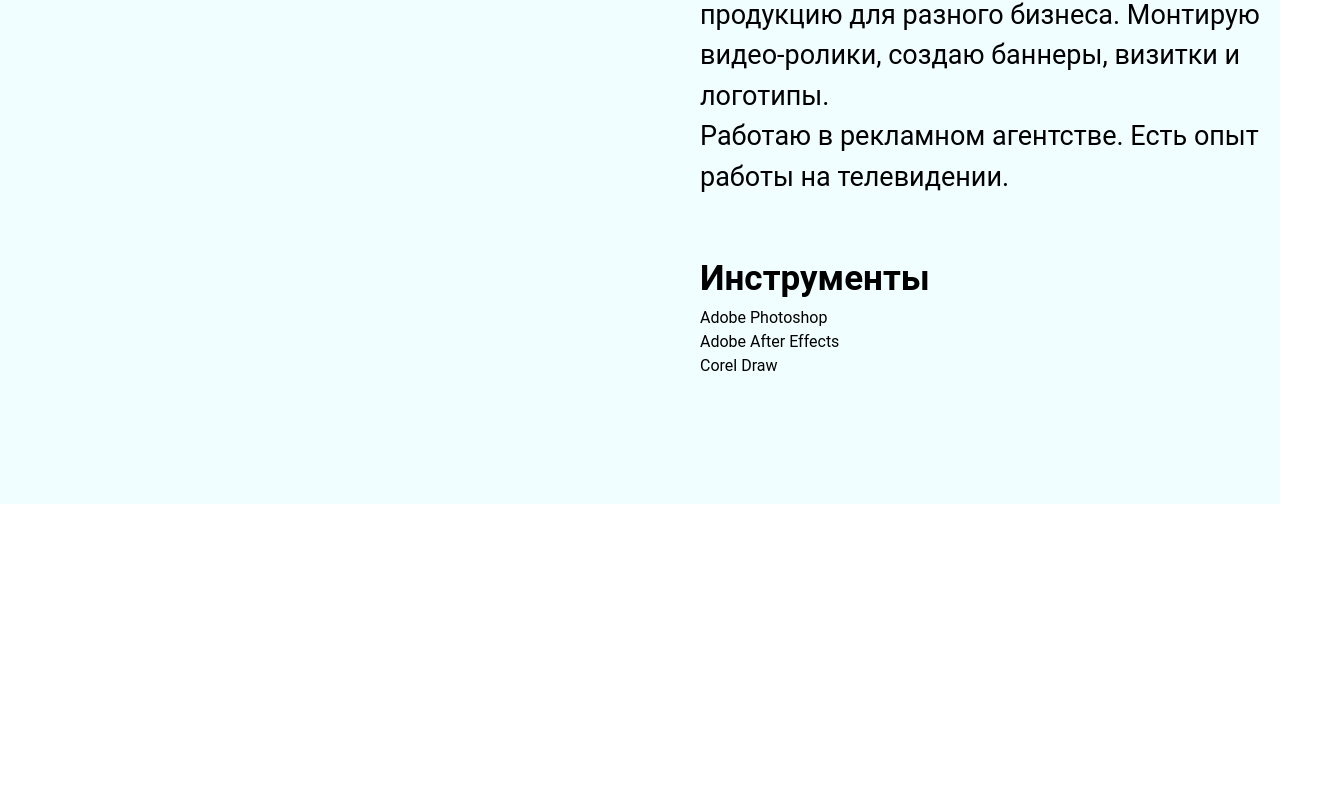
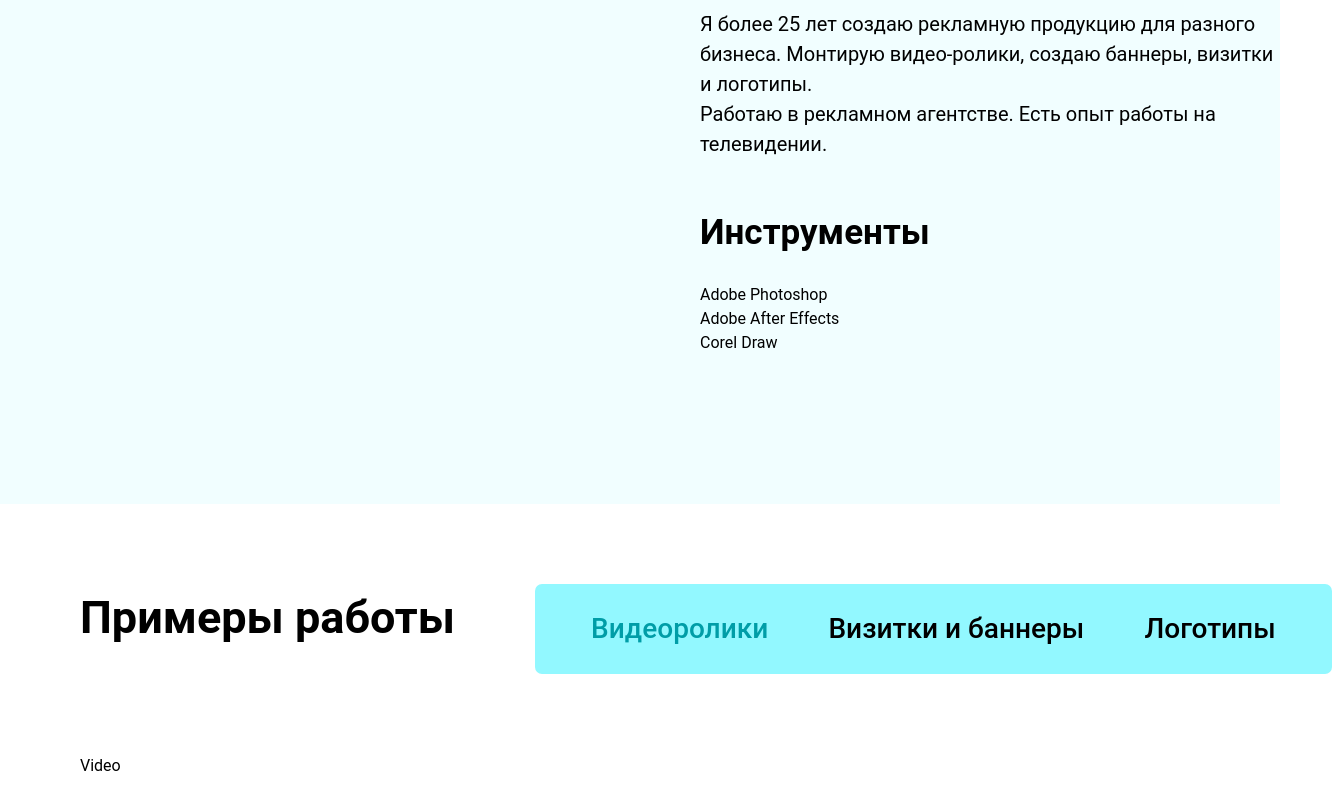
Before and after one commit to Loksli17/mother-portfolio, a Nuxt app: page / in a window 1280 px wide. Shown: the part 1424-2234 px from the top of the page, 1332 px wide, since content can reach past the window. Before the commit the page ends 1928 px from the top, so only its background shows below. Built offline with nearby package versions, Linux system fonts and the light colour scheme.

Commit message:
progress

```diff
--- /dev/null
+++ b/components/example/BannerWrapper.vue
@@ -0,0 +1,7 @@
+
+
+<template>
+
+    Banner
+
+</template>
--- /dev/null
+++ b/components/example/LogoWrapper.vue
@@ -0,0 +1,7 @@
+
+
+<template>
+
+    Logo
+
+</template>
--- /dev/null
+++ b/components/example/Tab.vue
@@ -0,0 +1,22 @@
+
+<script setup lang="ts">
+
+    const props = defineProps<{
+        text     : string,
+        activeTab: TabType,
+        tabType  : TabType,
+    }>();
+
+</script>
+
+
+<template>
+
+    <div
+        class=" text-[28px] cursor-pointer font-medium"
+        :class="{'text-[#009DA7]': activeTab == tabType}"
+    >
+        {{ text }}
+    </div>
+
+</template>
--- /dev/null
+++ b/components/example/VideoWrapper.vue
@@ -0,0 +1,7 @@
+
+
+<template>
+
+    Video
+
+</template>
--- /dev/null
+++ b/components/global/H2.vue
@@ -0,0 +1,25 @@
+
+
+<script setup lang="ts">
+
+    const props = defineProps<{
+        text: string,
+    }>();
+
+</script>
+
+
+<template>
+
+    <h2 class="
+        font-bold
+        text-[54px]
+
+        w-1280:text-[45px]
+        w-1024:text-[35px]
+        w-640:text-[30px]
+    ">
+        {{ text }}
+    </h2>
+
+</template>
--- a/components/landing/About.vue
+++ b/components/landing/About.vue
@@ -1,5 +1,7 @@
 
 <script setup lang="ts">
+
+    import H2 from '../global/H2.vue';
 
     interface ITool
     {
@@ -36,6 +38,8 @@
         grid
         grid-cols-[1040px_1fr]
         min-h-screen
+        pt-[40px]
+        box-border
 
         w-1750:grid-cols-[920px_1fr]
         w-1520:grid-cols-[820px_1fr]
@@ -56,28 +60,20 @@
         </div>
 
 
-        <div class="grid gap-14 w-1024:gap-10 w-640:gap-6 auto-rows-max content-center">
+        <div class="grid gap-12 w-1024:gap-10 w-640:gap-6 auto-rows-max content-center">
 
-            <h2 class="
-                font-bold
-                text-[54px]
-
-                w-1280:text-[45px]
-                w-1024:text-[35px]
-                w-640:text-[30px]
-            ">
-                Обо мне
-            </h2>
-
+            <H2 :text="'Обо мне'"></H2>
 
             <div class="
-                text-[30px]
+                text-[28px]
                 max-w-[630px]
 
                 w-1750:max-w-auto
-                w-1280:text-[27px]
-                w-1024:text-[22px]
-                w-640:text-[19px]
+
+                w-1750:text-[26px]
+                w-1520:text-[22px]
+                w-1280:text-[20px]
+                w-1024:text-[18px]
             ">
 
                 <p>
@@ -91,7 +87,7 @@
             </div>
 
 
-            <div>
+            <div class="grid gap-6 w-1024:gap-3">
 
                 <h2 class="
                     font-bold
@@ -104,9 +100,13 @@
                     Инструменты
                 </h2>
 
-                <div v-for="tool in tools">
+                <div>
 
-                    {{  tool.name }}
+                    <div v-for="tool in tools">
+
+                        {{  tool.name }}
+
+                    </div>
 
                 </div>
 
--- a/components/landing/Example.vue
+++ b/components/landing/Example.vue
@@ -1,11 +1,88 @@
 
 <script setup lang="ts">
+
+    import H2  from '../global/H2.vue';
+    import Tab from '../example/Tab.vue';
+
+    import BannerWrapper from '../example/BannerWrapper.vue';
+    import LogoWrapper   from '../example/LogoWrapper.vue';
+    import VideoWrapper  from '../example/VideoWrapper.vue';
+
+
+
+    export type TabType = 'Video' | 'Banner' | 'Logo';
+
+    const typeToComponent: Record<TabType, any> =
+    {
+        'Banner': BannerWrapper,
+        'Video' : VideoWrapper,
+        'Logo'  : LogoWrapper,
+    };
+
+    interface Tab
+    {
+        text   : string;
+        tabType: TabType;
+    }
+
+    const tabs: Array<Tab> = [
+        {text: 'Видеоролики',       tabType: 'Video'},
+        {text: 'Визитки и баннеры', tabType: 'Banner'},
+        {text: 'Логотипы',          tabType: 'Logo'},
+    ];
+
+    const activeTab: Ref<TabType> = ref('Video');
+    const activeWrapper = shallowRef(VideoWrapper);
+
+
+    const setTab = (type: TabType) =>
+    {
+        activeTab.value     = type;
+        activeWrapper.value = typeToComponent[type];
+    }
+
+
+
 </script>
+
 
 
 <template>
 
-    <div class=" min-h-screen ">
+    <div class="
+        p-[80px]
+        grid
+        gap-[80px]
+
+        w-1024:p-[50px]
+        w-640:p-[30px]
+
+    ">
+
+        <div class="grid grid-cols-[max-content_max-content] gap-[80px] content-center">
+
+            <H2 :text="'Примеры работы'"></H2>
+
+            <div class="
+                grid auto-cols-max grid-flow-col gap-[60px] px-[56px] py-[24px] bg-default rounded-[7px]
+            ">
+
+                <Tab
+                    v-for="tab in tabs"
+                    :text="tab.text"
+                    :tabType="tab.tabType"
+                    :active-tab="activeTab"
+                    @click="setTab(tab.tabType)"
+                ></Tab>
+
+            </div>
+
+        </div>
+
+        <div>
+            <component :is="activeWrapper"></component>
+        </div>
+
 
     </div>
 
--- a/components/landing/Hello.vue
+++ b/components/landing/Hello.vue
@@ -1,6 +1,7 @@
 
 <script setup lang="ts">
 
+    import H2 from '../global/H2.vue';
 
 </script>
 
@@ -47,29 +48,10 @@
 
             <div>
 
-                <PointsBox :cols-amount="7" :rows-amount="3" :bg-name="'bg-default'"></PointsBox>
+                <PointsBox :cols-amount="7" :rows-amount="3"></PointsBox>
 
-                <h2 class="
-                    font-bold
-                    text-[54px]
-
-                    w-1280:text-[45px]
-                    w-1024:text-[35px]
-                    w-640:text-[30px]
-                ">
-                    Видеомонтаж
-                </h2>
-
-                <h2 class="
-                    font-bold
-                    text-[54px]
-
-                    w-1280:text-[45px]
-                    w-1024:text-[35px]
-                    w-640:text-[30px]
-                ">
-                    Графический дизайн
-                </h2>
+                <H2 :text="'Видеомонтаж'"></H2>
+                <H2 :text="'Графический дизайн'"></H2>
 
             </div>
 
--- a/pages/index.vue
+++ b/pages/index.vue
@@ -1,8 +1,9 @@
 
 <script setup lang="ts">
 
-    import Hello from '../components/landing/Hello.vue';
-    import About from '../components/landing/About.vue';
+    import Hello   from '../components/landing/Hello.vue';
+    import About   from '../components/landing/About.vue';
+    import Example from '../components/landing/Example.vue';
 
 </script>
 
@@ -14,5 +15,6 @@
 
     <Hello/>
     <About/>
+    <Example/>
 
 </template>
```
Also changed, not shown: components/global/Menu.vue (line endings or trailing spaces).
